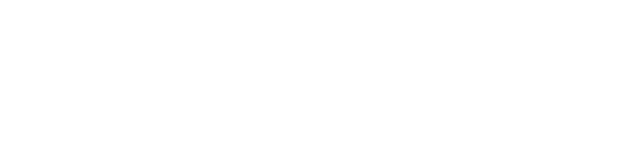
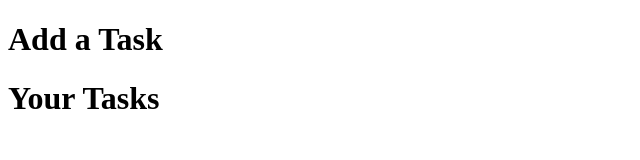
Before and after one commit to clayandthepotter/todo-list-project, a plain HTML site: page index.html in a window 1280 px wide. Shown: the whole page, without its empty margins (0-640 px from the left). Drawn offline with Linux system fonts and the light colour scheme.

Commit message:
update index.html
added h1's

```diff
--- a/index.html
+++ b/index.html
@@ -10,10 +10,10 @@
     <body>
         <div id=”container”>
             <div id="Task Creator">
-
+                <h1>Add a Task</h1>
             </div>
             <div id="Task List">
-
+                <h1>Your Tasks</h1>
             </div>
         </div>
 
```
